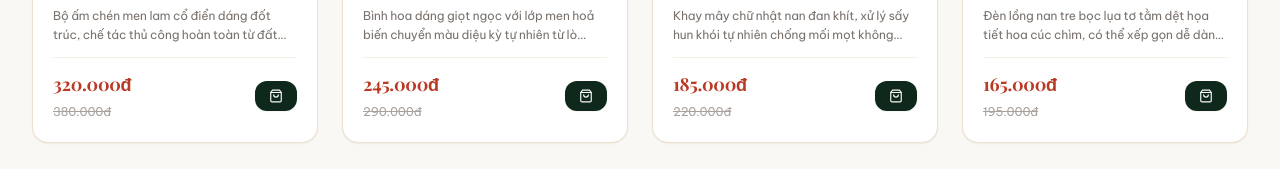
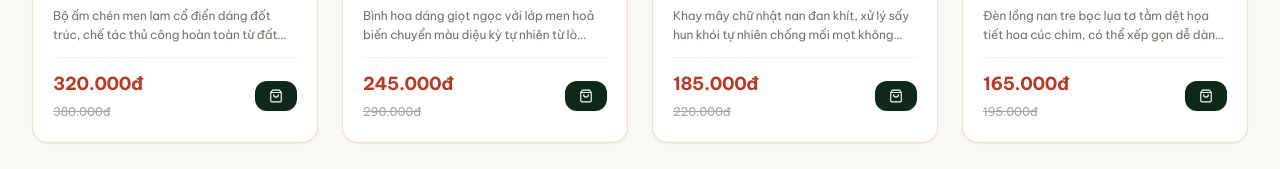
Before and after one commit to ourstorycomic/nepviet, a Next.js app: page / in a window 1280 px wide. Shown: the part 2381-2550 px from the top of the page. Built offline with nearby package versions, Linux system fonts and the light colour scheme; a web font is replaced by a local one.

Commit message:
fix(typography): enforce lining figures across all prices and numerals to eliminate oldstyle figure drops

```diff
--- a/src/app/gio-hang/page.tsx
+++ b/src/app/gio-hang/page.tsx
@@ -193,7 +193,7 @@ export default function CartPage() {
 
                   {/* Total for item */}
                   <div className="text-right min-w-[90px]">
-                    <p className="font-serif font-bold text-sm sm:text-base text-nepred-600">
+                    <p className="font-bold text-sm sm:text-base text-nepred-600 price-tag">
                       {formatCurrency(item.product.price * item.quantity)}
                     </p>
                   </div>
@@ -296,7 +296,7 @@ export default function CartPage() {
 
               <div className="pt-3 border-t border-cream-200 flex justify-between items-baseline">
                 <span className="font-serif font-bold text-sm text-nepbrown-800">Tổng thanh toán:</span>
-                <span className="font-serif text-2xl font-black text-nepred-600">
+                <span className="text-2xl font-black text-nepred-600 price-tag">
                   {formatCurrency(finalTotal)}
                 </span>
               </div>
--- a/src/app/globals.css
+++ b/src/app/globals.css
@@ -7,6 +7,13 @@
 :root {
   --foreground-rgb: 44, 30, 22;
   --background-rgb: 250, 248, 245;
+}
+
+/* Force Lining Figures globally across all fonts so numbers NEVER jump up and down */
+*, html, body {
+  font-variant-numeric: lining-nums tabular-nums;
+  -webkit-font-feature-settings: "lnum" 1, "tnum" 1;
+  font-feature-settings: "lnum" 1, "tnum" 1;
 }
 
 body {
@@ -20,6 +27,15 @@ body {
 h1, h2, h3, h4, .font-serif {
   font-family: var(--font-serif), 'Playfair Display', Georgia, serif;
   letter-spacing: -0.015em;
+  font-variant-numeric: lining-nums tabular-nums;
+}
+
+/* Price specific styling helper - 100% flat, aligned, equal-height numerals */
+.price-tag {
+  font-family: var(--font-sans), 'Be Vietnam Pro', system-ui, sans-serif;
+  font-variant-numeric: lining-nums tabular-nums;
+  font-feature-settings: "lnum" 1, "tnum" 1;
+  letter-spacing: -0.02em;
 }
 
 /* Custom smooth transitions */
@@ -61,8 +77,3 @@ a, button {
   border-top-left-radius: 140px;
   border-top-right-radius: 140px;
 }
-
-/* Gold shimmer effect */
-.gold-gradient-border {
-  background: linear-gradient(135deg, #D4AF37, #F5EFE6, #B8860B);
-}
--- a/src/app/page.tsx
+++ b/src/app/page.tsx
@@ -274,7 +274,7 @@ export default function HomePage() {
                   Đất cao lanh tuyển chọn nung ở 1.300°C, họa tiết nhành trúc thanh tao vẽ tay từ mực lam cổ truyền.
                 </p>
                 <div className="pt-2 flex items-center justify-between">
-                  <span className="font-serif text-lg font-bold text-amber-300">320.000đ</span>
+                  <span className="text-lg font-bold text-amber-300 price-tag">320.000đ</span>
                   <Link
                     href="/san-pham/bo-am-chen-men-lam-bat-trang"
                     className="px-4 py-2 bg-white text-stone-900 rounded-xl text-xs font-bold hover:bg-cream-100 transition-colors"
--- a/src/app/thanh-toan/page.tsx
+++ b/src/app/thanh-toan/page.tsx
@@ -248,7 +248,7 @@ export default function CheckoutPage() {
                   <div className="p-2.5 bg-nepred-50 rounded-xl border border-nepred-100 flex items-center justify-between">
                     <div>
                       <p className="text-[11px] text-nepred-700 font-medium">Số tiền cần thanh toán</p>
-                      <p className="font-serif font-black text-base text-nepred-600">{formatCurrency(successOrder.total)}</p>
+                      <p className="font-bold text-base text-nepred-600 price-tag">{formatCurrency(successOrder.total)}</p>
                     </div>
                   </div>
                 </div>
@@ -284,7 +284,7 @@ export default function CheckoutPage() {
             </div>
             <div className="pt-3 border-t border-cream-200 flex justify-between items-baseline">
               <span className="font-serif font-bold text-sm text-stone-900">Tổng thanh toán:</span>
-              <span className="font-serif text-xl font-bold text-nepred-600">
+              <span className="text-xl font-bold text-nepred-600 price-tag">
                 {formatCurrency(successOrder.total)}
               </span>
             </div>
@@ -659,7 +659,7 @@ export default function CheckoutPage() {
                       SL: {item.quantity} x {formatCurrency(item.product.price)}
                     </p>
                   </div>
-                  <span className="font-serif font-bold text-xs text-stone-900 whitespace-nowrap">
+                  <span className="font-bold text-xs text-stone-900 whitespace-nowrap price-tag">
                     {formatCurrency(item.product.price * item.quantity)}
                   </span>
                 </div>
@@ -680,7 +680,7 @@ export default function CheckoutPage() {
               </div>
               <div className="pt-3 border-t border-cream-200 flex justify-between items-baseline">
                 <span className="font-serif font-bold text-sm text-stone-900">Tổng thanh toán:</span>
-                <span className="font-serif text-2xl font-bold text-nepred-600">
+                <span className="text-2xl font-bold text-nepred-600 price-tag">
                   {formatCurrency(subtotal)}
                 </span>
               </div>
--- a/src/components/ProductCard.tsx
+++ b/src/components/ProductCard.tsx
@@ -88,11 +88,11 @@ export function ProductCard({ product }: ProductCardProps) {
         {/* Price & Add to Cart button */}
         <div className="pt-3 border-t border-cream-100 flex items-center justify-between gap-2 mt-auto">
           <div>
-            <div className="text-base sm:text-lg font-bold text-nepred-600 font-serif">
+            <div className="text-base sm:text-lg font-bold text-nepred-600 price-tag">
               {formatCurrency(product.price)}
             </div>
             {product.originalPrice && product.originalPrice > product.price && (
-              <span className="text-xs text-stone-400 line-through">
+              <span className="text-xs text-stone-400 line-through price-tag">
                 {formatCurrency(product.originalPrice)}
               </span>
             )}
--- a/src/components/ProductDetailClient.tsx
+++ b/src/components/ProductDetailClient.tsx
@@ -167,15 +167,15 @@ export function ProductDetailClient({ product, relatedProducts }: ProductDetailC
 
               {/* Price Block */}
               <div className="p-4 bg-cream-50 rounded-2xl border border-cream-200 flex items-baseline gap-3">
-                <span className="font-serif text-3xl font-black text-nepred-600">
+                <span className="text-3xl font-black text-nepred-600 price-tag">
                   {formatCurrency(product.price)}
                 </span>
                 {product.originalPrice && product.originalPrice > product.price && (
                   <>
-                    <span className="text-sm text-neutral-400 line-through">
+                    <span className="text-sm text-neutral-400 line-through price-tag">
                       {formatCurrency(product.originalPrice)}
                     </span>
-                    <span className="px-2 py-0.5 rounded bg-nepred-100 text-nepred-700 text-xs font-bold">
+                    <span className="px-2 py-0.5 rounded bg-nepred-100 text-nepred-700 text-xs font-bold price-tag">
                       -{Math.round(((product.originalPrice - product.price) / product.originalPrice) * 100)}%
                     </span>
                   </>
```
